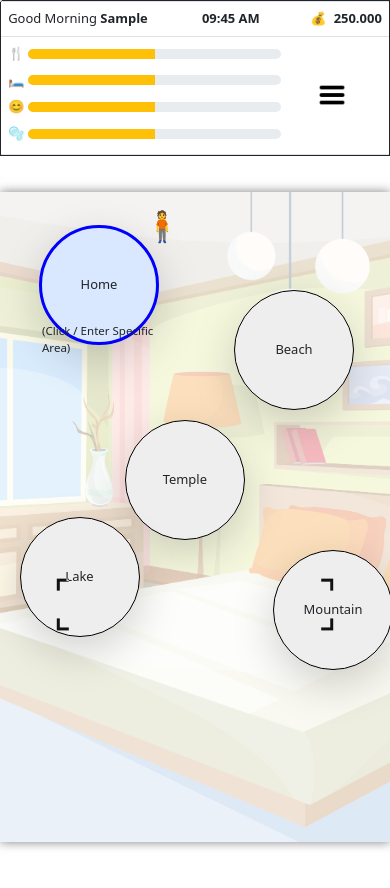
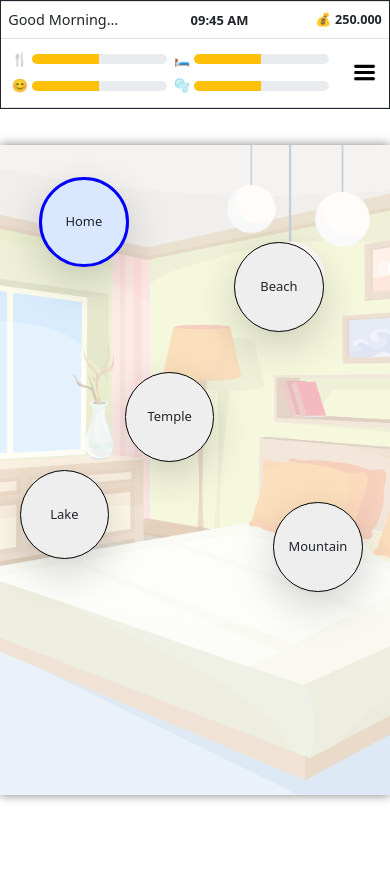
Before and after one commit to VerlyTan11/UAS_Kelompok3_WebProg, a React (Vite) app: page / in a window 390 px wide. Both pictures are taken after typing "Sample" into the empty fields and a click on the button "Start Exploring". Shown: the top 888 px of the page. Built offline with nearby package versions, Linux system fonts and the light colour scheme; a web font is replaced by a local one.

Commit message:
fix responsive

```diff
--- a/src/App.css
+++ b/src/App.css
@@ -8,11 +8,17 @@ body,
   /* Hapus cursor: none !important; dari sini agar default cursor di elemen non-interaktif tetap ada */
   /* Tetapi saya akan biarkan sesuai request asli, jika ingin diubah, silakan hapus baris ini */
   cursor: none !important;
+  overflow-x: hidden !important;
 }
 
 /* Tambahkan kustomisasi cursor */
 .cursor-target {
   cursor: pointer !important;
+}
+
+.container-fluid {
+  padding-left: 0 !important;
+  padding-right: 0 !important;
 }
 
 /* Responsif: Kecilkan ukuran font pada layar yang sangat kecil */
--- a/src/components/BurgerMenu.jsx
+++ b/src/components/BurgerMenu.jsx
@@ -2,7 +2,7 @@
 import React from "react";
 import { Modal } from "react-bootstrap";
 import { useGame } from "../context/useGame";
-import PlayerItemsContent from "./PlayerItemsContent"; // Akan dibuat di langkah 3
+import PlayerItemsContent from "./PlayerItemsContent";
 
 const BurgerMenu = () => {
   const { isBurgerMenuOpen, setIsBurgerMenuOpen } = useGame();
@@ -10,12 +10,23 @@ const BurgerMenu = () => {
   const handleClose = () => setIsBurgerMenuOpen(false);
 
   return (
-    <Modal show={isBurgerMenuOpen} onHide={handleClose} centered size="sm">
-      <Modal.Header closeButton>
+    // size="sm" otomatis menjadi full width di mobile
+    <Modal
+      show={isBurgerMenuOpen}
+      onHide={handleClose}
+      centered
+      size="sm"
+      dialogClassName="m-0 m-sm-auto"
+    >
+      <Modal.Header closeButton className="p-3">
+        {" "}
+        {/* FIX: Tambahkan padding agar tombol X tidak mepet */}
         <Modal.Title>Player's Inventory</Modal.Title>
       </Modal.Header>
-      <Modal.Body className="p-0">
-        {/* Konten PlayerItems dipisahkan agar bisa digunakan di sini dan di sidebar desktop */}
+      <Modal.Body
+        className="p-0"
+        style={{ maxHeight: "70vh", overflowY: "auto" }}
+      >
         <PlayerItemsContent />
       </Modal.Body>
     </Modal>
--- a/src/components/GameArena.jsx
+++ b/src/components/GameArena.jsx
@@ -145,11 +145,28 @@ const GameArena = () => {
     Mountain: { top: "55%", left: "70%" },
   };
 
-  const getAreaStyle = (areaName) => ({
+  const getAreaStyle = (areaName) => {
+    const isMobile = window.innerWidth < 768;
+    const size = isMobile ? "23vw" : "120px"; // Ukuran sedikit diperkecil untuk mobile
+    const fontSize = isMobile ? "0.7rem" : "1rem";
+
+    const dynamicPositions = {
       ...positions[areaName],
+      // Penyesuaian posisi spesifik di mobile agar tidak terpotong
+      ...(isMobile && {
+        Home: { top: "5%", left: "5%" },
+        Beach: { top: "15%", left: "55%" },
+        Temple: { top: "35%", left: "25%" },
+        Lake: { top: "50%", left: "5%" },
+        Mountain: { top: "60%", left: "60%" }, // FIX: Ditarik ke kiri dan bawah agar tidak overflow
+      }),
+    };
+
+    return {
+      ...dynamicPositions, // Gunakan posisi yang sudah disesuaikan
       position: "absolute",
-    width: "120px",
-    height: "120px",
+      width: size,
+      height: size,
       borderRadius: "50%",
       display: "flex",
       flexDirection: "column",
@@ -161,8 +178,9 @@ const GameArena = () => {
       boxShadow: "2px 2px 5px rgba(0,0,0,0.2)",
       fontWeight: areaName === currentArea ? "bold" : "normal",
       transition: "opacity 0.3s",
-    // HAPUS BAGIAN MEDIA QUERY YANG ERROR DI SINI
-  });
+      fontSize: fontSize,
+    };
+  };
 
   // Handle klik area
   const handleAreaClick = (areaName) => {
@@ -238,19 +256,6 @@ const GameArena = () => {
                 🧍
               </div>
             )}
-
-            {/* Indikator Area Spesifik */}
-            {gameAreas[areaName].specificArea && areaName === currentArea && (
-              <small
-                style={{
-                  position: "absolute",
-                  bottom: "-15px",
-                  fontSize: "0.8rem",
-                }}
-              >
-                (Click / Enter Specific Area)
-              </small>
-            )}
           </div>
         ))}
       </div>
--- a/src/components/HeaderBar.jsx
+++ b/src/components/HeaderBar.jsx
@@ -34,18 +34,15 @@ const HeaderBar = () => {
       style={{ maxWidth: "1000px", backgroundColor: "#fff" }}
     >
       {/* Top Bar: Sapaan, Jam, dan Uang */}
-      <div className="d-flex flex-wrap justify-content-between align-items-center py-2 px-2 px-md-3 border-bottom border-top">
-        {/* FIX: px-2 untuk mobile, px-md-3 untuk desktop */}
-
-        {/* Sapaan (Kiri) */}
-        <div className="text-truncate me-1">
-          {" "}
-          {/* Tambahkan text-truncate agar tidak overflow */}
+      {/* FIX: Gunakan px-2 di semua ukuran untuk menghemat ruang horizontal */}
+      <div className="d-flex justify-content-between align-items-center py-2 px-2 border-bottom border-top">
+        {/* Sapaan (Kiri) - Batasi lebar agar money dan jam muat */}
+        <div className="text-truncate me-2 fs-6" style={{ maxWidth: "30%" }}>
           {getGreeting()} <strong>{playerName}</strong>
         </div>
 
         {/* Jam (Tengah) */}
-        <div>
+        <div className="flex-shrink-0 mx-1 fs-6">
           <strong>
             {currentTime.toLocaleTimeString([], {
               hour: "2-digit",
@@ -54,27 +51,28 @@ const HeaderBar = () => {
           </strong>
         </div>
 
-        {/* Money (Kanan) - Pastikan tidak ada margin/padding berlebih yang mendorong ke luar */}
-        <div className="d-flex align-items-center flex-shrink-0">
-          <span className="me-2">💰</span>
-          <strong>{playerStats.money.toLocaleString("id-ID")}</strong>
+        {/* Money (Kanan) - Gunakan kelas text-end di mobile */}
+        <div className="d-flex align-items-center flex-shrink-0 ms-1 fs-6">
+          <span className="me-1">💰</span>
+          <strong className="small">
+            {playerStats.money.toLocaleString("id-ID")}
+          </strong>
         </div>
       </div>
 
       {/* Stats Bar: Stats dan Tombol Burger */}
-      <div className="d-flex justify-content-between align-items-center px-2 px-md-3 py-2 border-bottom">
+      <div className="d-flex justify-content-start align-items-center px-2 py-2 border-bottom">
         {/* Stats Container */}
-        <div className="row g-1 flex-grow-1 me-2">
+        <div className="row g-0 flex-grow-1 me-2">
           {[
             { icon: "🍴", val: playerStats.meal, label: "Meal" },
             { icon: "🛏️", val: playerStats.sleep, label: "Sleep" },
             { icon: "😊", val: playerStats.happiness, label: "Happiness" },
             { icon: "🫧", val: playerStats.cleanliness, label: "Cleanliness" },
           ].map((item, i) => (
-            // col-6: 50% lebar di mobile/tablet. col-md-3: 25% lebar di desktop
-            <div key={i} className="col-12 col-md-3 my-1" title={item.label}>
-              <div className="d-flex align-items-center justify-content-start pe-2">
-                <span className="me-1">{item.icon}</span>
+            <div key={i} className="col-6 col-md-3 my-1" title={item.label}>
+              <div className="d-flex align-items-center justify-content-start px-1">
+                <span className="me-1 flex-shrink-0">{item.icon}</span>
                 <div
                   className="progress flex-grow-1"
                   style={{ height: "10px" }}
@@ -89,22 +87,16 @@ const HeaderBar = () => {
           ))}
         </div>
 
-        {/* Tombol Burger - MENGGUNAKAN IMAGE KUSTOM */}
-        {/* Posisikan tombol ini di luar 'row' tapi di dalam 'd-flex flex-wrap' agar bisa diletakkan di baris kedua jika perlu */}
         <Button
-          // FIX: Ganti kembali ke variant dark/default agar warnanya terlihat (atau hapus bg/border override)
-          className="ms-3 d-md-none cursor-target bg-white border-0"
+          className="ms-2 d-md-none cursor-target flex-shrink-0 bg-white border-0"
           onClick={() => setIsBurgerMenuOpen(true)}
           style={{
-            minWidth: "40px",
-            height: "40px",
+            minWidth: "35px",
+            height: "35px",
             display: "flex",
             alignItems: "center",
             justifyContent: "center",
             padding: "5px",
-            margin: "10px",
-            marginRight: "30px",
-            flexShrink: 0,
           }}
         >
           <img
```
Lines whose indentation alone changed are shown as unchanged.
